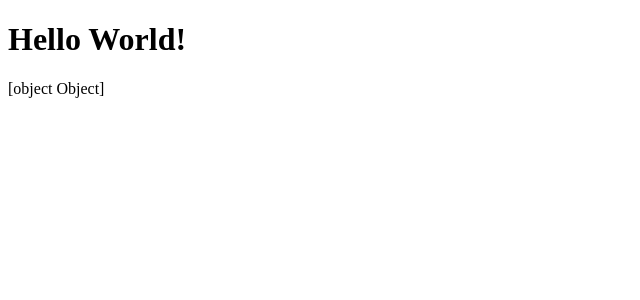
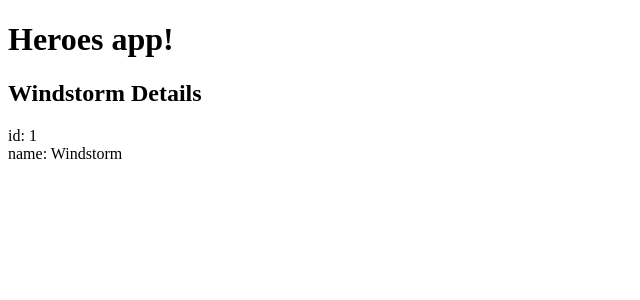
Before and after one commit to rafaelmesquita-ceara/angular-project, an Angular app in the folder primeiro-projeto/: page / in a window 1280 px wide. Shown: the top 300 px of the page, without its empty margins (0-640 px from the left). Built offline with nearby package versions, Linux system fonts and the light colour scheme.

Commit message:
Componente mostrando o objeto completo do herói criado

```diff
--- a/primeiro-projeto/src/app/app.component.ts
+++ b/primeiro-projeto/src/app/app.component.ts
@@ -6,5 +6,6 @@
   styleUrls: ['./app.component.css']
 })
 export class AppComponent {
-  title = 'Hello World!';
+  title = 'Heroes app!';
+
 }
--- a/primeiro-projeto/src/app/heroes/heroes.component.html
+++ b/primeiro-projeto/src/app/heroes/heroes.component.html
@@ -1 +1,3 @@
-{{ hero }}
+<h2>{{ hero.name }} Details</h2>
+<div><span>id: </span> {{ hero.id }}</div>
+<div><span>name: </span> {{ hero.name }}</div>
```
